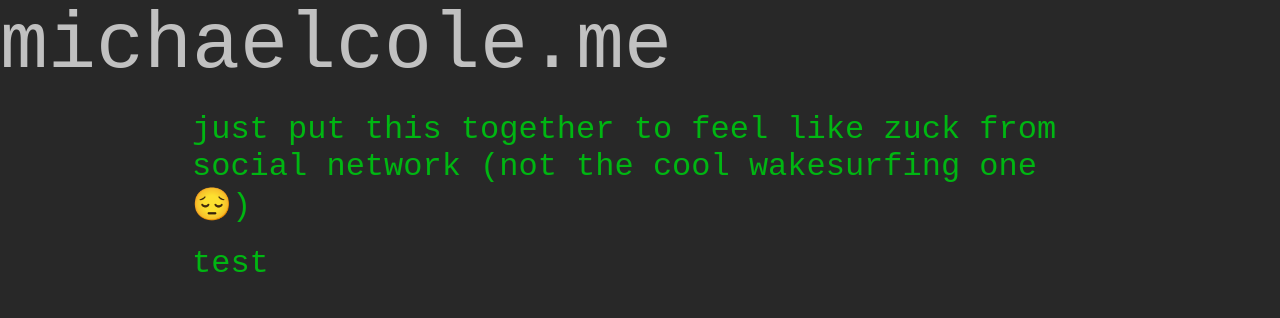
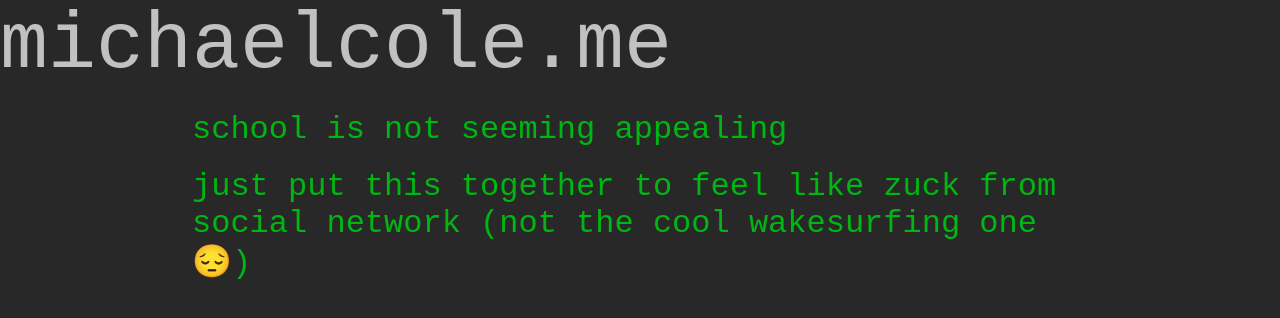
Before and after one commit to michaelgbcole/michaelgbcole.github.io, a plain HTML site: page microblogs.html in a window 1280 px wide. Drawn offline with Linux system fonts and the light colour scheme.

Commit message:
add post

```diff
--- a/microblogs.html
+++ b/microblogs.html
@@ -15,8 +15,8 @@
     </div>
 
         <div class="post">
+            <p class="microblog">school is not seeming appealing</p>
                 <p class="microblog">just put this together to feel like zuck from social network (not the cool wakesurfing one 😔)</p>
-                <p class="microblog">test</p>
         </div>
 </body>
 
```
